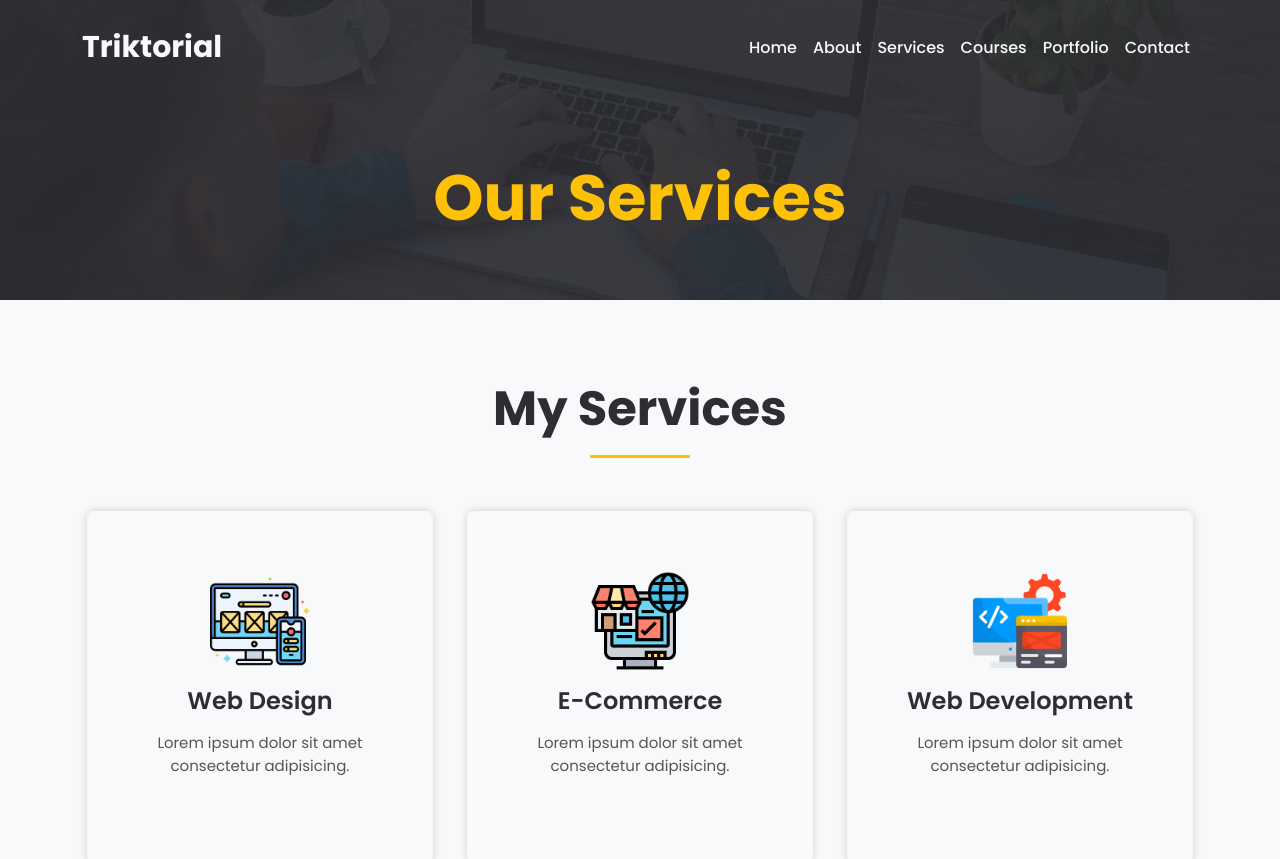
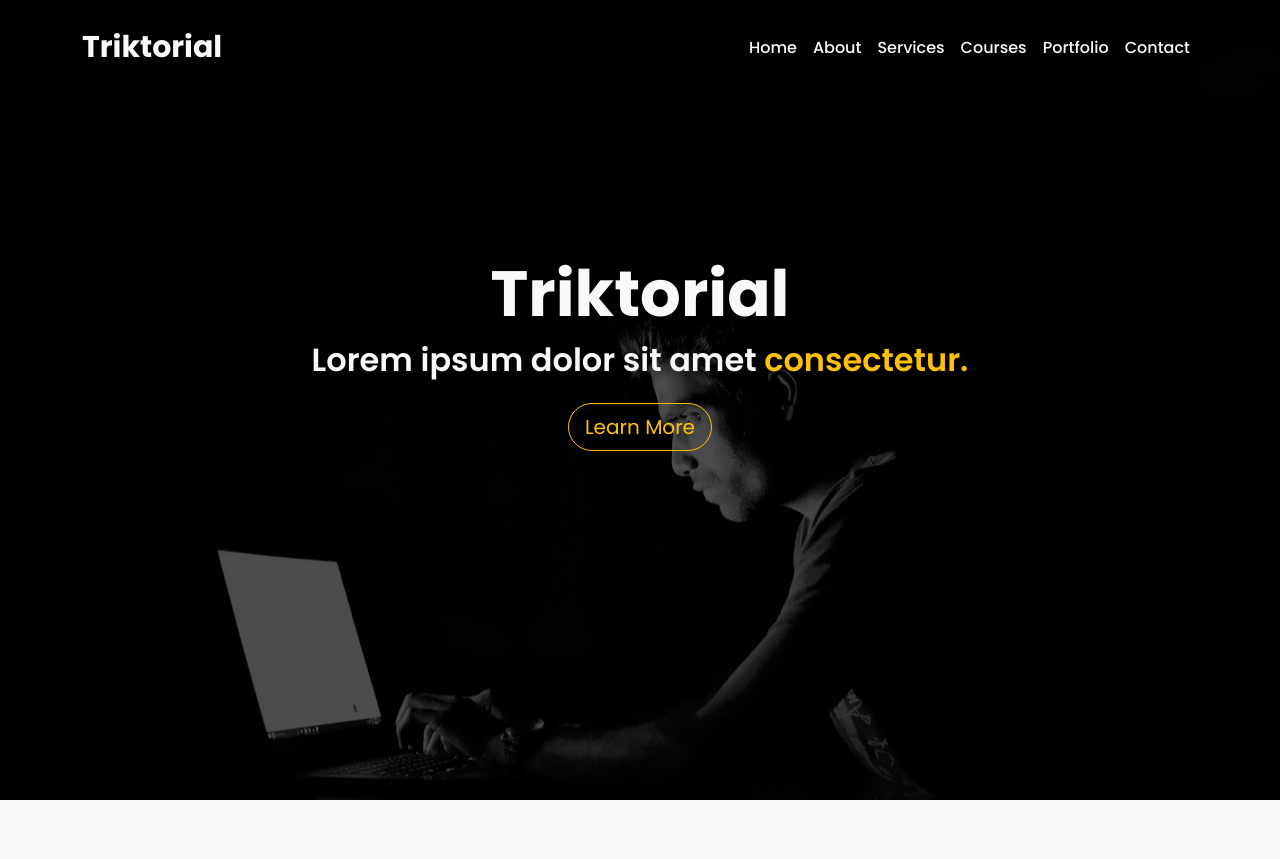
Before and after one commit to fahrilhadi/triktorial, a React (Create React App) app: page / in a window 1280 px wide. Shown: the top 859 px of the page. Built offline with nearby package versions, Linux system fonts and the light colour scheme.

Commit message:
routing all page

```diff
--- a/src/App.js
+++ b/src/App.js
@@ -1,10 +1,13 @@
 import React from 'react';
-import ServicesPage from './pages/ServicesPage/ServicesPage';
+import { BrowserRouter } from 'react-router-dom';
+import AppRouter from './router/AppRouter';
 
 function App() {
   return (
     <div>
-      <ServicesPage />
+      <BrowserRouter>
+        <AppRouter />
+      </BrowserRouter>
     </div>
   );
 }
--- a/src/assets/css/custom.css
+++ b/src/assets/css/custom.css
@@ -145,6 +145,7 @@
 .navItem {
     color: #f8f9fa !important;
     font-weight: 500 !important;
+    text-decoration: none;
 }
 
 .navItem:hover {
@@ -154,6 +155,7 @@
 .navItemScroll {
     color: #2d2e32 !important;
     font-weight: 500 !important;
+    text-decoration: none;
 }
 
 .navItemScroll:hover {
--- a/src/components/NavbarComponent/NavbarComponent.jsx
+++ b/src/components/NavbarComponent/NavbarComponent.jsx
@@ -1,5 +1,6 @@
 import React, { Component, Fragment } from 'react'
 import { Container, Nav, Navbar } from 'react-bootstrap'
+import { NavLink } from 'react-router-dom';
 import '../../assets/css/custom.css'
 import '../../assets/css/bootstrap.min.css'
 
@@ -39,12 +40,12 @@ class NavbarComponent extends Component {
 
                     </Nav>
                     <Nav>
-                        <Nav.Link className={this.state.navBarItem} href="#">Home</Nav.Link>
-                        <Nav.Link className={this.state.navBarItem} href="#">About</Nav.Link>
-                        <Nav.Link className={this.state.navBarItem} href="#">Services</Nav.Link>
-                        <Nav.Link className={this.state.navBarItem} href="#">Courses</Nav.Link>
-                        <Nav.Link className={this.state.navBarItem} href="#">Portfolio</Nav.Link>
-                        <Nav.Link className={this.state.navBarItem} href="#">Contact</Nav.Link>
+                        <Nav.Link><NavLink className={this.state.navBarItem} to="/">Home</NavLink></Nav.Link>
+                        <Nav.Link><NavLink className={this.state.navBarItem} to="/about">About</NavLink></Nav.Link>
+                        <Nav.Link><NavLink className={this.state.navBarItem} to="/services">Services</NavLink></Nav.Link>
+                        <Nav.Link><NavLink className={this.state.navBarItem} to="/courses">Courses</NavLink></Nav.Link>
+                        <Nav.Link><NavLink className={this.state.navBarItem} to="/portfolio">Portfolio</NavLink></Nav.Link>
+                        <Nav.Link><NavLink className={this.state.navBarItem} to="/contact">Contact</NavLink></Nav.Link>
                     </Nav>
                     </Navbar.Collapse>
                 </Container>
--- a/src/router/AppRouter.jsx
+++ b/src/router/AppRouter.jsx
@@ -1,7 +1,7 @@
 import React, { Component, Fragment } from 'react'
 import { Route, Routes } from 'react-router-dom'
-import HomePage from '../pages/HomePage'
-import AboutPage from '../pages/AboutPage'
+import HomePage from '../pages/HomePage/HomePage'
+import AboutPage from '../pages/AboutPage/AboutPage'
 import ServicesPage from '../pages/ServicesPage/ServicesPage'
 import CoursesPage from '../pages/CoursesPage/CoursesPage'
 import PortfolioPage from '../pages/PortfolioPage/PortfolioPage'
```
